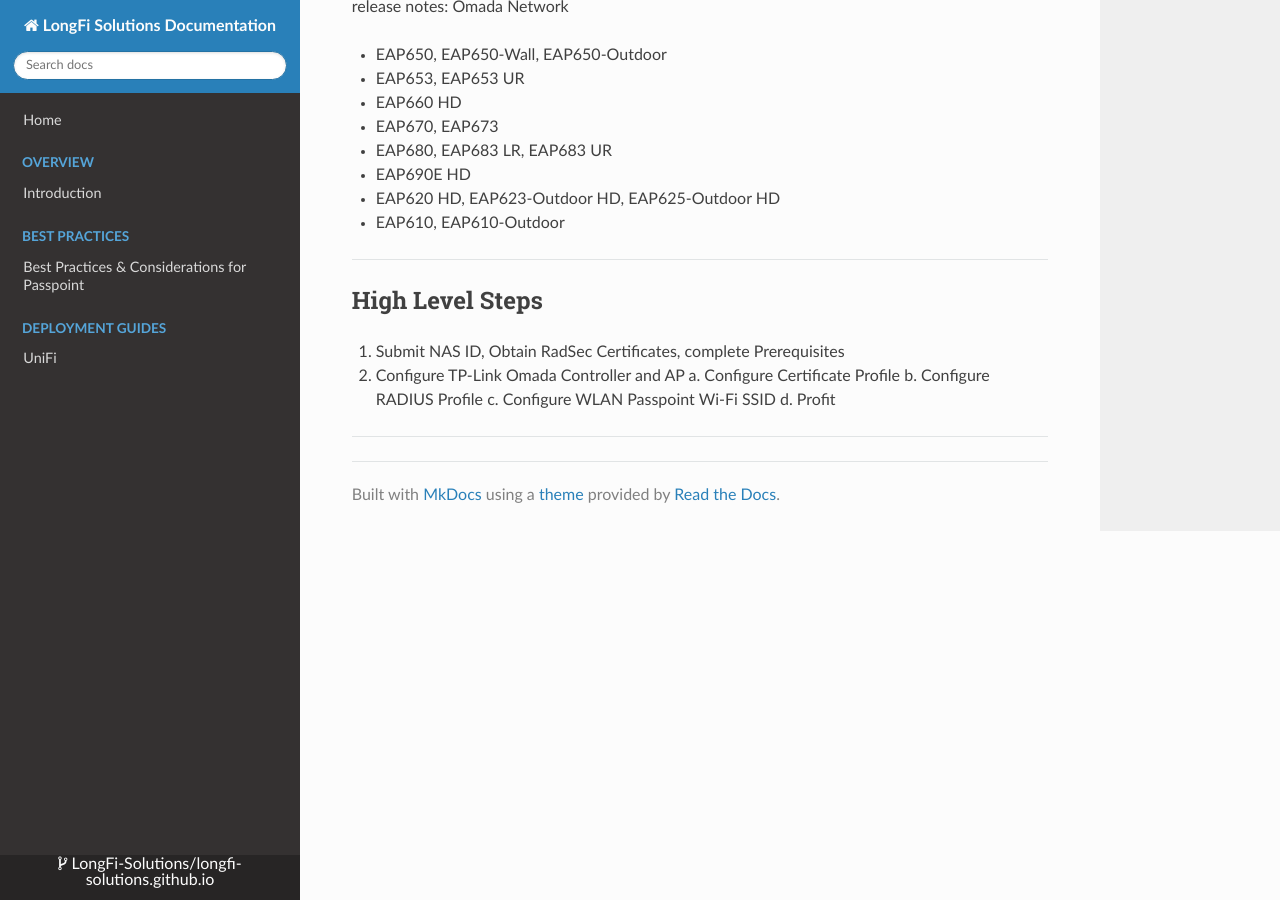
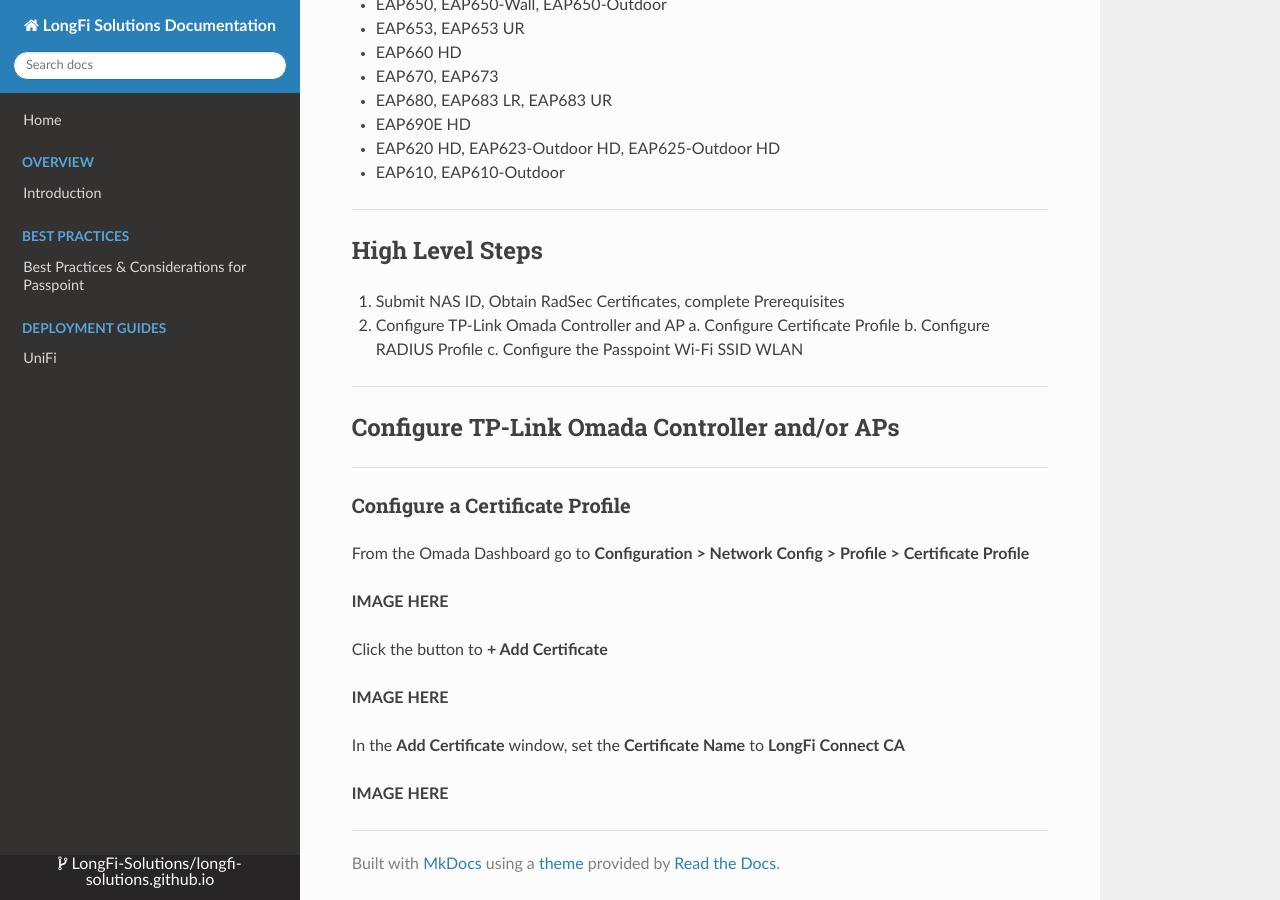
Before and after one commit to LongFi-Solutions/longfi-solutions.github.io, an MkDocs documentation site: the page built from docs/deployment/omada-networks.md, in a window 1280 px wide and 900 px high, scrolled down 1587 px. Built offline with MkDocs 1.6.1, drawn with Linux system fonts in a browser that asks for light colours; nearby versions of some CDN libraries.

Commit message:
Update Deployment Guides “omada-networks”

```diff
--- a/docs/deployment/omada-networks.md
+++ b/docs/deployment/omada-networks.md
@@ -9,8 +9,6 @@ For support please contact: [networks@longfisolutions.com](emailto:networks@long
 ***
 
 ## **Prerequisites**
-
-###
 
 ### Network Requirements:
 
@@ -68,7 +66,24 @@ Omada Controller v5.15.24 supports Hotspot 2.0 but not RadSec, and the EAP6xx ge
 2. Configure TP-Link Omada Controller and AP
     a. Configure Certificate Profile
     b. Configure RADIUS Profile
-    c. Configure WLAN Passpoint Wi-Fi SSID
-    d. Profit
+    c. Configure the Passpoint Wi-Fi SSID WLAN
 
 ***
+
+## **Configure TP-Link Omada Controller and/or APs**
+
+***
+
+### **Configure a Certificate Profile**
+
+From the Omada Dashboard go to **Configuration > Network Config > Profile > Certificate Profile**
+
+**IMAGE HERE**
+
+Click the button to **+ Add Certificate**
+
+**IMAGE HERE**
+
+In the **Add Certificate** window, set the **Certificate Name** to **LongFi Connect CA**
+
+**IMAGE HERE**
```
